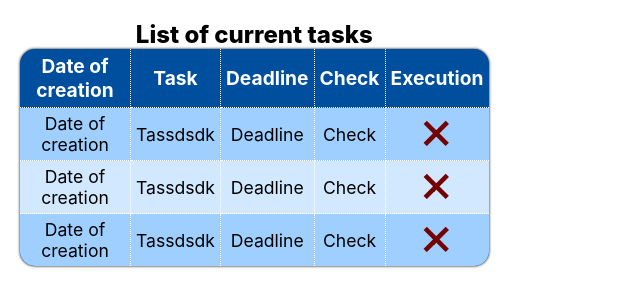
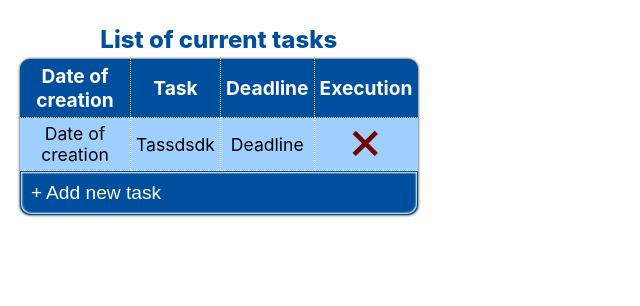
Before and after one commit to GorkinN/toDo, a React (Create React App) app in the folder my-app/: page / in a window 1280 px wide. Shown: the top 306 px of the page, without its empty margins (0-640 px from the left). Built offline with nearby package versions, Linux system fonts and the light colour scheme.

Commit message:
added "add task button"

```diff
--- a/my-app/src/currentTasksTable/currentTasksTable.css
+++ b/my-app/src/currentTasksTable/currentTasksTable.css
@@ -2,7 +2,7 @@
   box-shadow: 0 0 3px black;
   border-collapse: collapse;
   margin: 20px;
-  border-radius: 15px;
+  border-radius: 10px;
   background-color: #004f9f;
   overflow: hidden;
 }
@@ -56,8 +56,10 @@
   color: white;
 }
 .tableCaption {
+  padding: 5px;
   font-size: 1.5rem;
   font-weight: 800;
+  color: #004f9f;
 }
 .execution-button {
   position: relative;
@@ -107,3 +109,33 @@
 .execution-button:hover:before {
   display: none;
 }
+.add-task-button {
+  position: relative;
+  padding: 10px 5px;
+  width: 100%;
+  background: none;
+  border: none;
+  border-bottom-left-radius: 10px;
+  border-bottom-right-radius: 10px;
+  box-shadow: inset 0 0 2px 1px white;
+  cursor: pointer;
+  color: white;
+  font-size: 1.2rem;
+  text-align: left;
+  text-indent: 20px;
+}
+.add-task-button:before {
+  content: "+";
+  left: -10px;
+  position: absolute;
+  font-size: inherit;
+  font-weight: inherit;
+  color: inherit;
+}
+.add-task-button:active {
+  background-color: #0682ff;
+  box-shadow: inset 0 0 2px 1px gray;
+}
+.add-task-cell {
+  border-radius: 10px;
+}
--- a/my-app/src/currentTasksTable/currentTasksTable.js
+++ b/my-app/src/currentTasksTable/currentTasksTable.js
@@ -10,43 +10,22 @@ export default class CurrentTasksTable extends React.Component {
                     <th className="currentTasksTable__head-cell">Date of creation</th>
                     <th className="currentTasksTable__head-cell">Task</th>
                     <th className="currentTasksTable__head-cell">Deadline</th>
-                    <th className="currentTasksTable__head-cell">Check</th>
                     <th className="currentTasksTable__head-cell">Execution</th>
-
                 </tr>
                 <tr className="currentTasksTable__row">
                     <td className="currentTasksTable__cell">Date of creation</td>
                     <td className="currentTasksTable__cell_task-text">Tassdsdk</td>
                     <td className="currentTasksTable__cell">Deadline</td>
-                    <td className="currentTasksTable__cell">Check</td>
                     <td className="currentTasksTable__cell">
-                        <button className="execution-button">
-
-                        </button>
+                        <button className="execution-button"></button>
                     </td>
                 </tr>
-                <tr className="currentTasksTable__row">
-                    <td className="currentTasksTable__cell">Date of creation</td>
-                    <td className="currentTasksTable__cell_task-text">Tassdsdk</td>
-                    <td className="currentTasksTable__cell">Deadline</td>
-                    <td className="currentTasksTable__cell">Check</td>
-                    <td className="currentTasksTable__cell">
-                        <button className="execution-button">
-                            X
-                        </button>
+                <tr>
+                    <td className='add-task-cell' colSpan="4">
+                        <button className='add-task-button' >Add new task</button>
                     </td>
                 </tr>
-                <tr className="currentTasksTable__row">
-                    <td className="currentTasksTable__cell">Date of creation</td>
-                    <td className="currentTasksTable__cell_task-text">Tassdsdk</td>
-                    <td className="currentTasksTable__cell">Deadline</td>
-                    <td className="currentTasksTable__cell">Check</td>
-                    <td className="currentTasksTable__cell">
-                        <button className="execution-button">
-                            X
-                        </button>
-                    </td>
-                </tr>
+
             </table>
         );
     }
--- a/my-app/src/currentTasksTable/currentTasksTable.less
+++ b/my-app/src/currentTasksTable/currentTasksTable.less
@@ -1,11 +1,11 @@
-@table-background: rgb(0, 79, 159);
+@table-base-color: rgb(0, 79, 159);
 .currentTasksTable {
     //border:1px solid black;
     box-shadow: 0 0 3px black;
     border-collapse: collapse;
     margin:20px;
-    border-radius: 15px;
-    background-color: @table-background;
+    border-radius: 10px;
+    background-color: @table-base-color;
     overflow:hidden;
 }
 .currentTasksTable__head {
@@ -24,10 +24,10 @@
     border-bottom: none;
 }
 .currentTasksTable__row {
-    background-color: lighten(@table-background, 50%);
+    background-color: lighten(@table-base-color, 50%);
 }
 .currentTasksTable__row:nth-child(2n) {
-    background-color: lighten(@table-background, 60%);
+    background-color: lighten(@table-base-color, 60%);
 }
 .currentTasksTable__cell {
     border:1px dotted white;
@@ -50,8 +50,10 @@
     color:white;
 }
 .tableCaption {
+    padding:5px;
     font-size: 1.5rem;
     font-weight: 800;
+    color:@table-base-color;
 }
 .execution-button {
     position: relative;
@@ -86,7 +88,7 @@
     transition: 0.2s ease-in-out;
 }
 .execution-button:hover {
-    color: darken(@table-background, 10%);
+    color: darken(@table-base-color, 10%);
     border-radius:50%;
     background-color:rgba(0, 159, 138);
     color:rgba(0, 159, 138);
@@ -102,3 +104,36 @@
 .execution-button:hover:before {
     display: none;
 }
+.add-task-button {
+    position:relative;
+    padding:10px 5px;
+    width:100%;
+    background:none;
+    border:none;
+    border-bottom-left-radius:10px;
+    border-bottom-right-radius:10px;
+    box-shadow: inset 0 0 2px 1px white;
+    cursor: pointer;
+    color:white;
+    font-size: 1.2rem;
+    text-align: left;
+    text-indent:20px;
+}
+.add-task-button:before {
+    content:"+";
+    left:-10px;
+    position:absolute;
+    font-size:inherit;
+    font-weight:inherit;
+    color:inherit;
+
+}
+.add-task-button:active {
+    background-color: lighten(@table-base-color, 20%);
+    box-shadow: inset 0 0 2px 1px gray;
+
+
+}
+.add-task-cell {
+    border-radius:10px;
+}
```
